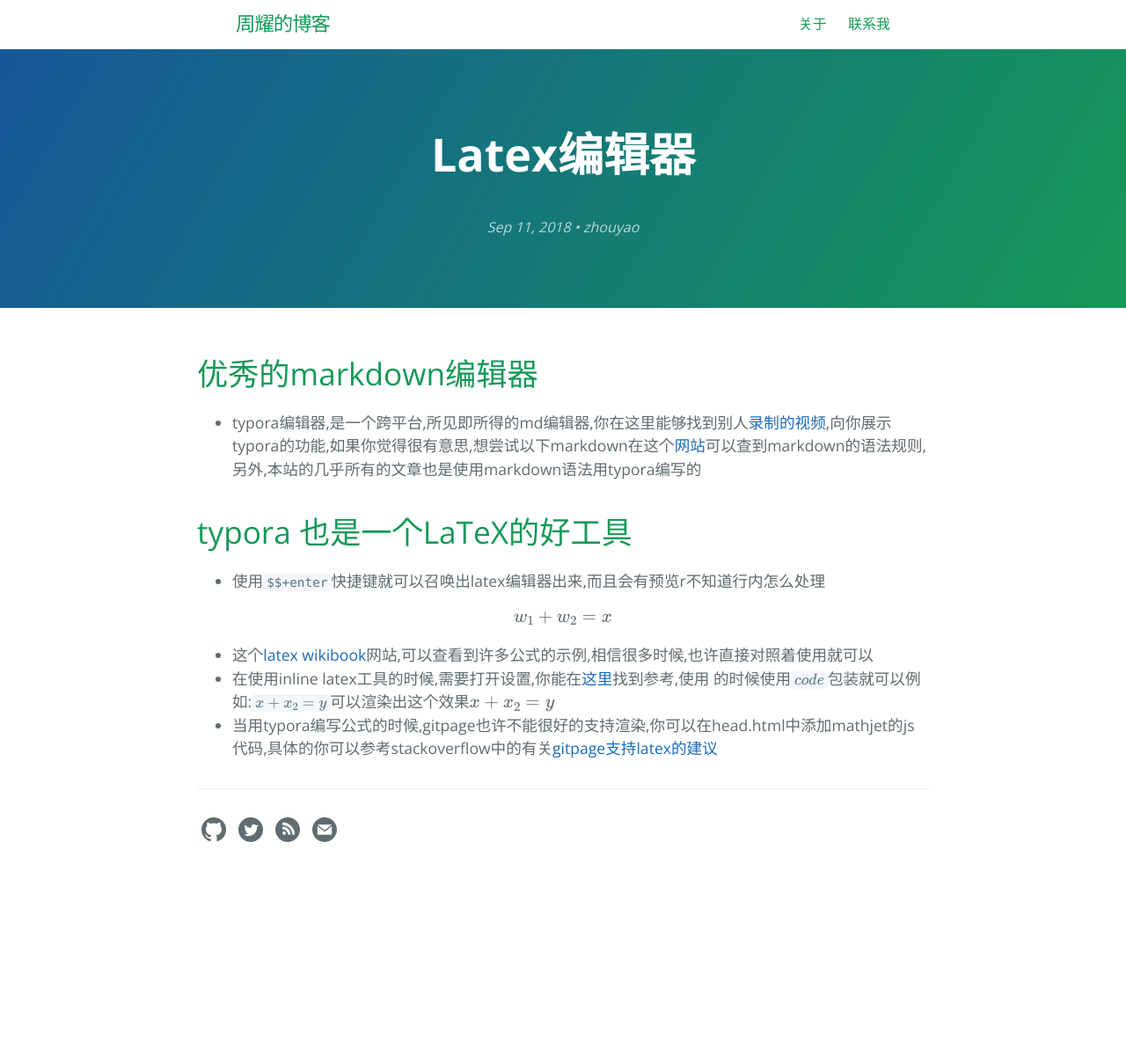
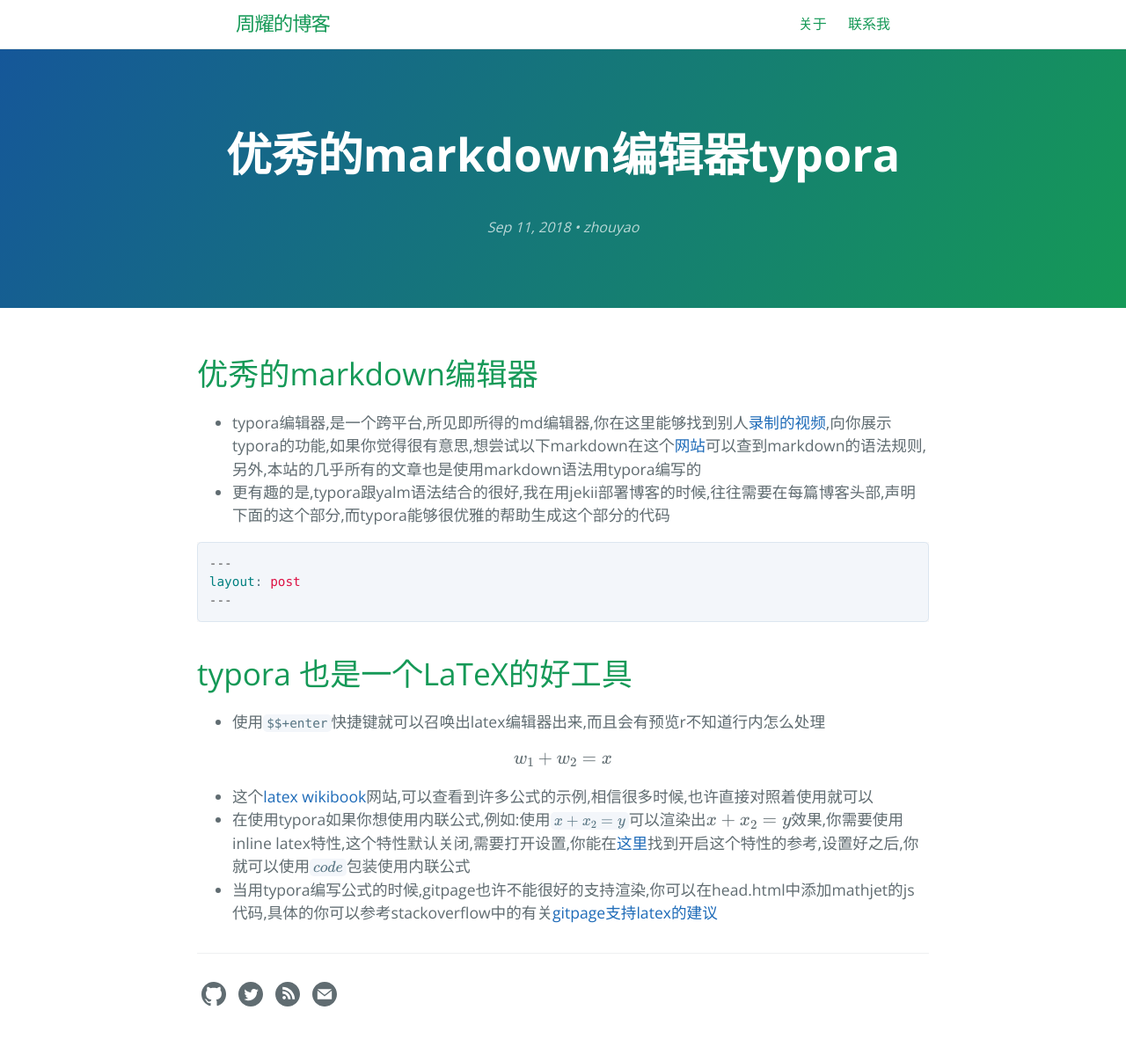
Before and after one commit to zhouyao1994/zhouyao1994.github.io, a Jekyll site: the page built from _posts/2018-9-11-优秀的markdown编辑器typora.md, in a window 1280 px wide. Shown: the whole page at 88% size. Built offline with Jekyll 4.4.1, drawn with Linux system fonts in a browser that asks for light colours; formulas are drawn with MathJax 3; before the commit the page ends 1011 px from its top, so only the background shows below that.

Commit message:
修改标题

````diff
--- a/_posts/2018-9-11-latex编辑器.md
+++ b/_posts/2018-9-11-优秀的markdown编辑器typora.md
@@ -5,6 +5,15 @@
 # 优秀的markdown编辑器
 
 * typora编辑器,是一个跨平台,所见即所得的md编辑器,你在这里能够找到别人[录制的视频](https://youtu.be/nhgw2ceclVc?t=157),向你展示typora的功能,如果你觉得很有意思,想尝试以下markdown在这个[网站](https://support.typora.io/Markdown-Reference/)可以查到markdown的语法规则,另外,本站的几乎所有的文章也是使用markdown语法用typora编写的
+* 更有趣的是,typora跟yalm语法结合的很好,我在用jekii部署博客的时候,往往需要在每篇博客头部,声明下面的这个部分,而typora能够很优雅的帮助生成这个部分的代码
+
+```yaml
+---
+layout: post
+---
+```
+
+
 
 # typora 也是一个LaTeX的好工具
 
@@ -15,5 +24,5 @@
 $$
 
 * 这个[latex wikibook](https://en.wikibooks.org/wiki/LaTeX/Mathematics)网站,可以查看到许多公式的示例,相信很多时候,也许直接对照着使用就可以
-* 在使用inline latex工具的时候,需要打开设置,你能在[这里](https://support.typora.io/Markdown-Reference/#inline-math)找到参考,使用 的时候使用`${code}$`包装就可以例如:`$x+x_2=y$`可以渲染出这个效果$x+x_2=y$
+* 在使用typora如果你想使用内联公式,例如:使用`$x+x_2=y$`可以渲染出$x+x_2=y$效果,你需要使用inline latex特性,这个特性默认关闭,需要打开设置,你能在[这里](https://support.typora.io/Markdown-Reference/#inline-math)找到开启这个特性的参考,设置好之后,你就可以使用`${code}$`包装使用内联公式
 * 当用typora编写公式的时候,gitpage也许不能很好的支持渲染,你可以在head.html中添加mathjet的js代码,具体的你可以参考stackoverflow中的有关[gitpage支持latex的建议](https://stackoverflow.com/questions/26275645/how-to-supported-latex-in-github-pages/46765337#46765337)
````
Also changed, not shown: 4 other files.
